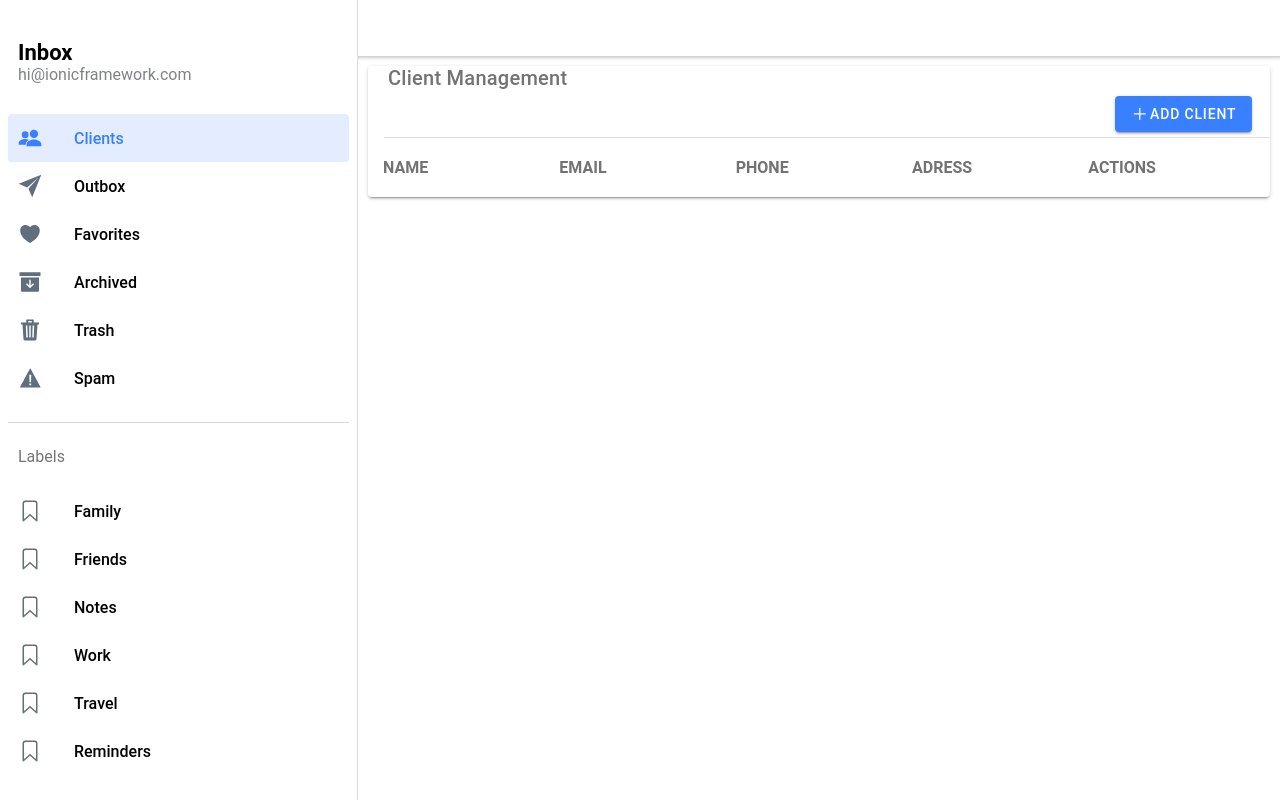
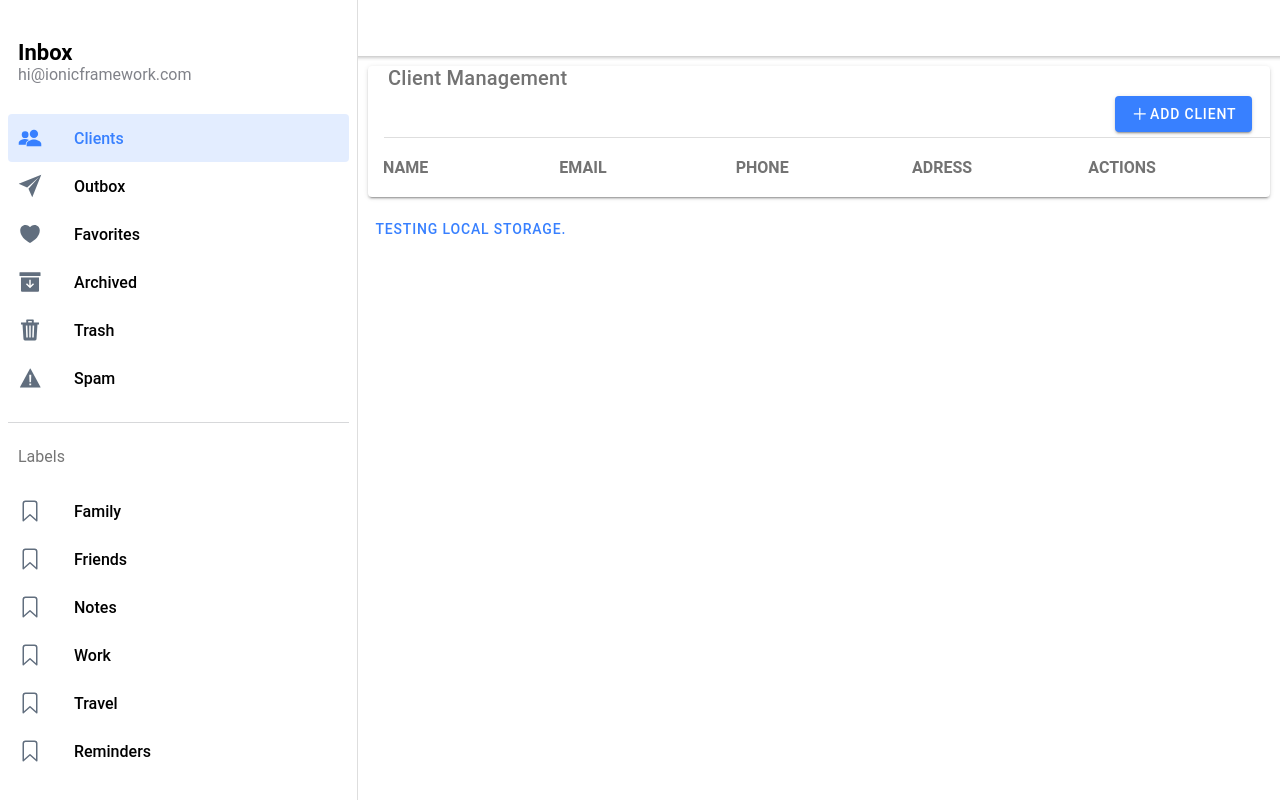
Before and after one commit to FacundoGB/ReactJavaPractice, a React (Create React App) app: page /page/clients in a window 1280 px wide. Built offline with nearby package versions, Linux system fonts and the light colour scheme.

Commit message:
created button and local storage data to test ClientApi storage and display methods

```diff
--- a/src/pages/client/ClientList.tsx
+++ b/src/pages/client/ClientList.tsx
@@ -18,7 +18,7 @@ import {add, pencil, close} from 'ionicons/icons';
 import { useEffect, useState } from 'react';
 import {Redirect, useParams} from 'react-router';
 import ExploreContainer from '../../components/ExploreContainer';
-import { searchClients} from './ClientApi';
+import { saveClients, searchClients} from './ClientApi';
 
 
 const ClientList: React.FC = () => {
@@ -52,6 +52,19 @@ const ClientList: React.FC = () => {
       let result = searchClients();
       setClients(result);
     }
+
+    const testLocalStorage = () => {
+        const test = {
+            id: '1',
+            firstname: 'Facundo',
+            surname: 'Bardi',
+            email: 'mail1@mail1.com',
+            phone: '123123123',
+            address: 'av testing 123'
+        }
+        saveClients(test);
+    }
+
     return (
         <IonPage>
             <IonHeader>
@@ -108,6 +121,10 @@ const ClientList: React.FC = () => {
                         )}
                     </IonGrid>
                 </IonCard>
+                <IonButton onClick={testLocalStorage} color='primary' fill='clear'>
+                    Testing Local Storage.
+                </IonButton>
+
             </IonContent>
         </IonPage>
     );
```
